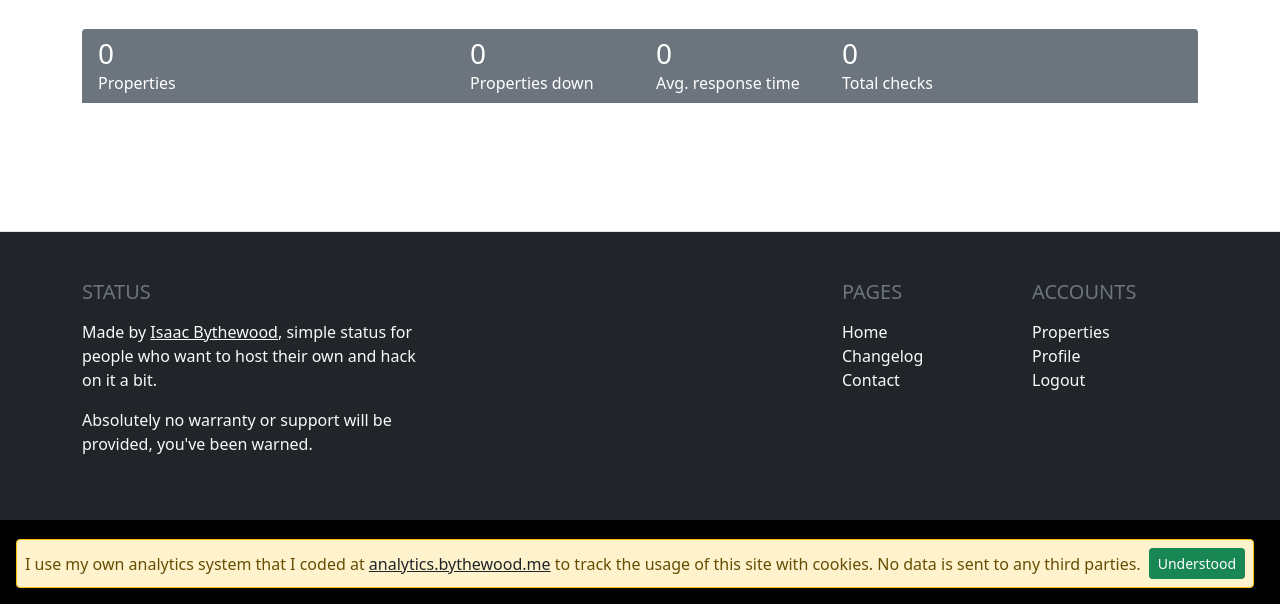
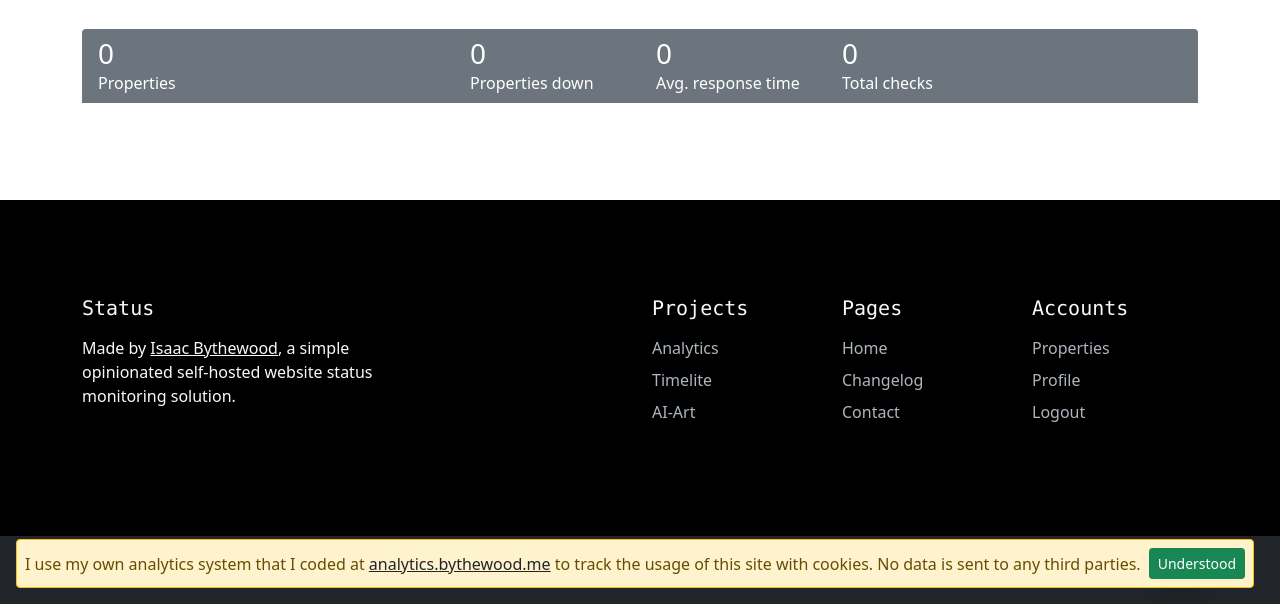
Before and after one commit to overshard/status, a Django app: page /properties/ in a window 1280 px wide. Shown: the part 196-800 px from the top of the page. Run offline with Django 4.2, Linux system fonts and the light colour scheme; a user stored in the database is signed in; data that the repository does not hold is empty; style sheets or scripts are compiled from the project's sources; parts of the project's set-up code (start-up, migrations or seed data) failed here and were passed over.

Commit message:
Improve footer UI

```diff
--- a/status/static_src/styles/base.scss
+++ b/status/static_src/styles/base.scss
@@ -33,3 +33,7 @@ main {
     transform: rotate(15deg) scale(1.1);
   }
 }
+
+footer {
+  padding: 6rem 0;
+}
--- a/status/static_src/styles/bootstrap.scss
+++ b/status/static_src/styles/bootstrap.scss
@@ -10,6 +10,17 @@
 
 .bg-teal-800 {
   background-color: $teal-800 !important;
+}
+
+.link-footer {
+  color: $gray-500;
+  text-decoration: none;
+  transition: color 100ms ease-in-out;
+
+  &:hover {
+    color: $white;
+    text-decoration: underline;
+  }
 }
 
 .breadcrumb {
--- a/status/templates/base.html
+++ b/status/templates/base.html
@@ -56,31 +56,38 @@
   </main>
 
   {% block footer %}
-  <footer class="border-top py-5 mt-5 bg-dark text-light d-print-none">
+  <footer class="mt-4 bg-black text-light d-print-none">
     <div class="container">
       <div class="row">
-        <div class="col-12 col-md-6 col-lg-4">
-          <div class="h5 text-muted mb-3 text-uppercase">Status</div>
-          <p>Made by <a href="https://isaacbythewood.com/" class="text-light">Isaac Bythewood</a>, simple status for people who want to host their own and hack on it a bit.</p>
-          <p>Absolutely no warranty or support will be provided, you've been warned.</p>
+        <div class="col-12 col-md-12 col-lg-4 mb-5 mb-lg-0">
+          <div class="h5 font-monospace mb-3">Status</div>
+          <p>Made by <a href="https://isaacbythewood.com/" class="text-light">Isaac Bythewood</a>, a simple opinionated self-hosted website status monitoring solution.</p>
         </div>
-        <div class="col-6 col-md-3 col-lg-2 offset-lg-4">
-          <div class="h5 text-muted mb-3 text-uppercase">Pages</div>
+        <div class="col-12 col-md-4 col-lg-2 offset-lg-2 d-none d-md-block">
+          <div class="h5 font-monospace mb-3">Projects</div>
           <ul class="list-unstyled">
-            <li><a href="/" class="text-light text-decoration-none">Home</a></li>
-            <li><a href="/changelog/" class="text-light text-decoration-none">Changelog</a></li>
-            <li><a href="/contact/" class="text-light text-decoration-none">Contact</a></li>
+            <li class="mb-2"><a href="https://github.com/overshard/analytics" class="link-footer">Analytics</a></li>
+            <li class="mb-2"><a href="https://github.com/overshard/timelite" class="link-footer">Timelite</a></li>
+            <li class="mb-2"><a href="https://github.com/overshard/ai-art" class="link-footer">AI-Art</a></li>
           </ul>
         </div>
-        <div class="col-6 col-md-3 col-lg-2">
-          <div class="h5 text-muted mb-3 text-uppercase">Accounts</div>
+        <div class="col-6 col-md-4 col-lg-2">
+          <div class="h5 font-monospace mb-3">Pages</div>
+          <ul class="list-unstyled">
+            <li class="mb-2"><a href="/" class="link-footer">Home</a></li>
+            <li class="mb-2"><a href="/changelog/" class="link-footer">Changelog</a></li>
+            <li class="mb-2"><a href="/contact/" class="link-footer">Contact</a></li>
+          </ul>
+        </div>
+        <div class="col-6 col-md-4 col-lg-2">
+          <div class="h5 font-monospace mb-3">Accounts</div>
           <ul class="list-unstyled">
             {% if user.is_authenticated %}
-            <li><a href="/properties/" class="text-light text-decoration-none">Properties</a></li>
-            <li><a href="/accounts/profile/" class="text-light text-decoration-none">Profile</a></li>
-            <li><a href="/accounts/logout/" class="text-light text-decoration-none">Logout</a></li>
+            <li class="mb-2"><a href="/properties/" class="link-footer">Properties</a></li>
+            <li class="mb-2"><a href="/accounts/profile/" class="link-footer">Profile</a></li>
+            <li class="mb-2"><a href="/accounts/logout/" class="link-footer">Logout</a></li>
             {% else %}
-            <li><a href="/accounts/login/" class="text-light text-decoration-none">Login</a></li>
+            <li class="mb-2"><a href="/accounts/login/" class="link-footer">Login</a></li>
             {% endif %}
           </ul>
         </div>
@@ -88,7 +95,7 @@
     </div>
   </footer>
 
-  <div class="bg-black py-4 d-print-none">
+  <div class="bg-dark py-3 d-print-none">
     <div class="container">
       <div class="row">
         <div class="col-sm-6 d-flex align-items-center justify-content-center justify-content-sm-start mt-3 mt-sm-0 order-1 order-sm-0">
```
